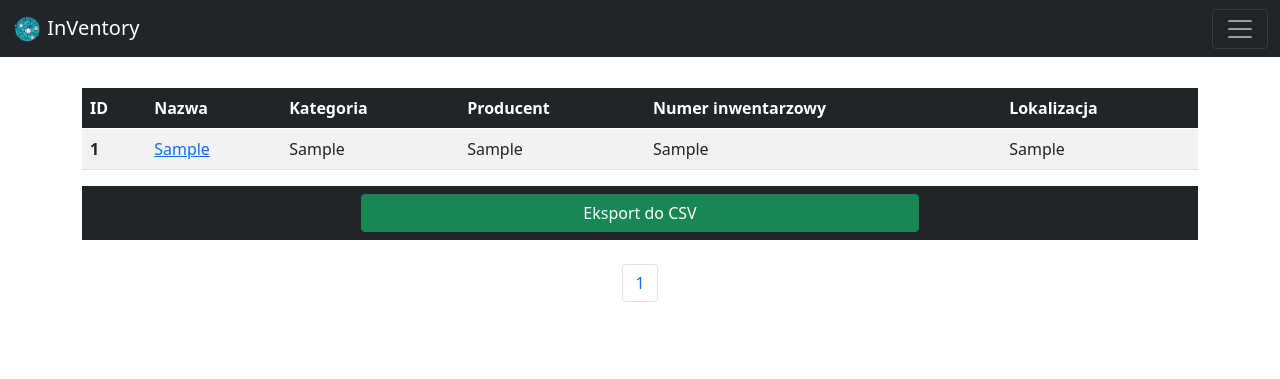
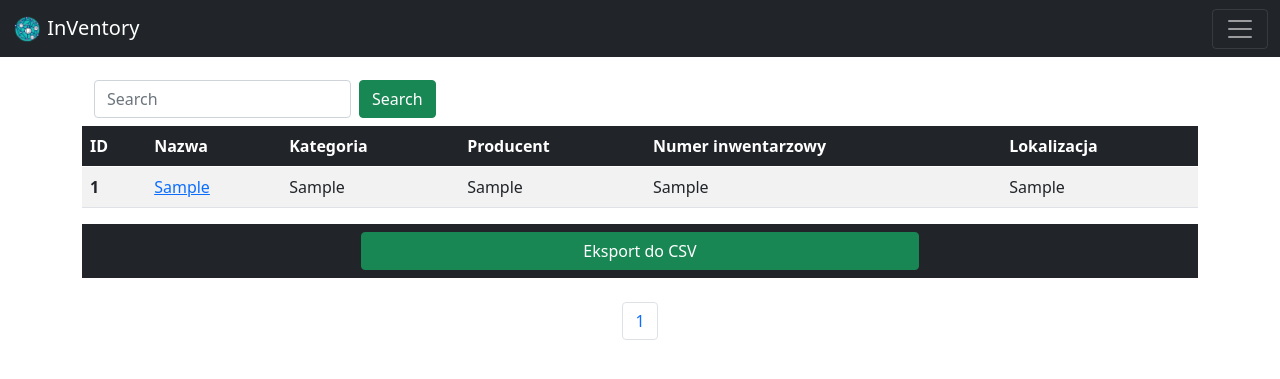
Before and after one commit to matszelo/InVentory, a Django app: page /equipment/ in a window 1280 px wide. Shown: the top 379 px of the page. Run offline with Django 4.2, Linux system fonts and the light colour scheme; a user stored in the database is signed in; tables that the repository leaves empty hold one stand-in row (values such as "Sample post").

Commit message:
Przywrócenie do działania search bara

```diff
--- a/equipment/templates/equipment/equipment_list.html
+++ b/equipment/templates/equipment/equipment_list.html
@@ -2,7 +2,14 @@
 
 {% block content %}
 {% if user.is_authenticated%}
-<nav class="navbar" style="display: flex; justify-content: center;">
+<nav class="navbar bg-body-tertiary" style="display: flex; justify-content: right;">
+  <div class="container-fluid">
+    <form class="d-flex" method="POST" action="{% url 'search_equipment' %}">
+        {% csrf_token %}
+      <input class="form-control me-2" type="search" placeholder="Search" aria-label="Search" name="searched">
+      <button class="btn btn-success" type="submit">Search</button>
+    </form>
+  </div>
 </nav>
 <table class="table table-striped table-hover">
   <thead class="table-dark">
--- a/equipment/views.py
+++ b/equipment/views.py
@@ -27,7 +27,7 @@ def equipment_csv(request):
 def search_equipment(request):
     if request.method == "POST":
         searched = request.POST['searched']
-        equipments = Sprzet.objects.filter(nazwa__contains=searched)
+        equipments = Sprzet.objects.filter(numer_inwentarzowy__contains=searched)
         return render(request, 'equipment/search_equipment.html', {'searched': searched, 'equipments': equipments})
     else:
         return render(request, 'equipment/search_equipment.html', {})
```
